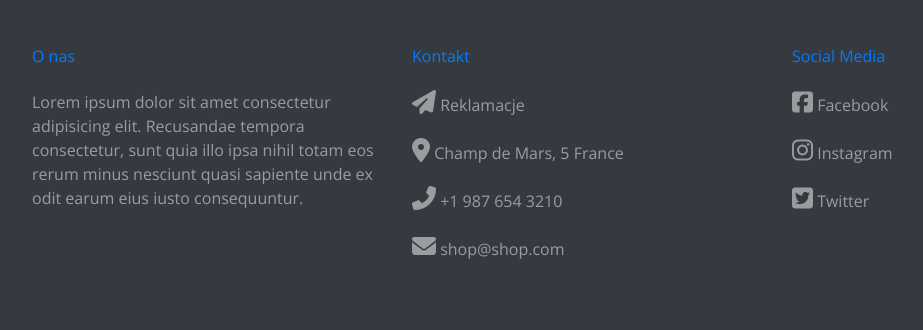
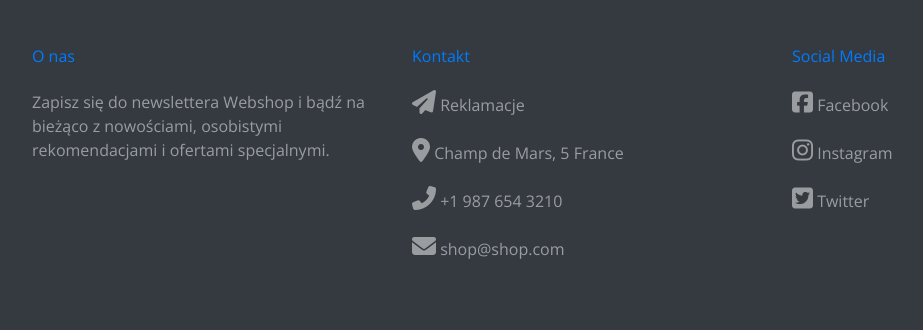
Before and after one commit to urszulasologub/webshop, a Django app: page /account/register/ in a window 1280 px wide. Shown: the part 1841-2171 px from the top of the page, without its empty margins (53-976 px from the left). Run offline with Django 3.2, Linux system fonts and the light colour scheme; parts of the project's set-up code (start-up, migrations or seed data) failed here and were passed over; some libraries are stand-ins or nearby versions.

Commit message:
changed text lorem ipsum

```diff
--- a/webshop/shop/templates/shop/base.html
+++ b/webshop/shop/templates/shop/base.html
@@ -596,9 +596,7 @@
 			<div class="row">
 				<div class="col-md-4">
 					<h6 class="mb-4 text-primary">O nas</h6>
-					<p class="text-white-50">Lorem ipsum dolor sit amet consectetur adipisicing elit. Recusandae tempora
-						consectetur, sunt quia illo ipsa nihil totam eos rerum minus nesciunt quasi sapiente unde ex
-						odit earum eius iusto consequuntur.</p>
+					<p class="text-white-50">Zapisz się do newslettera Webshop i bądź na bieżąco z nowościami, osobistymi rekomendacjami i ofertami specjalnymi.</p>
 				</div>
 
 				<div class="col-md-4">
```
